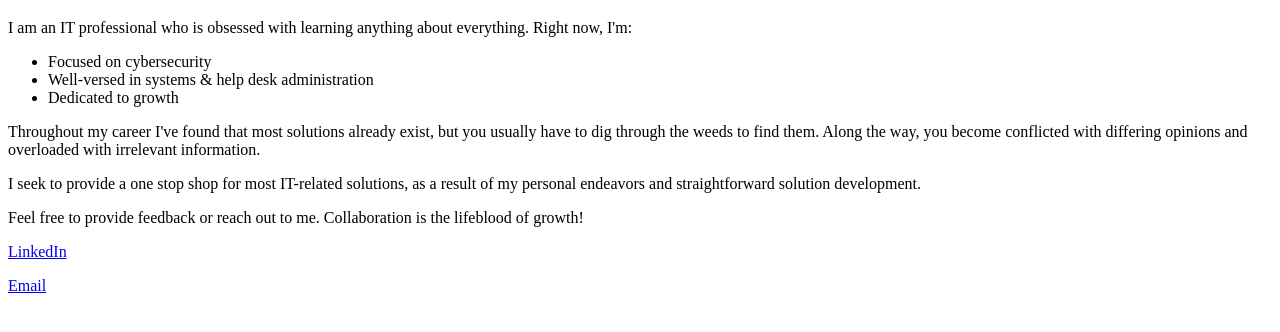
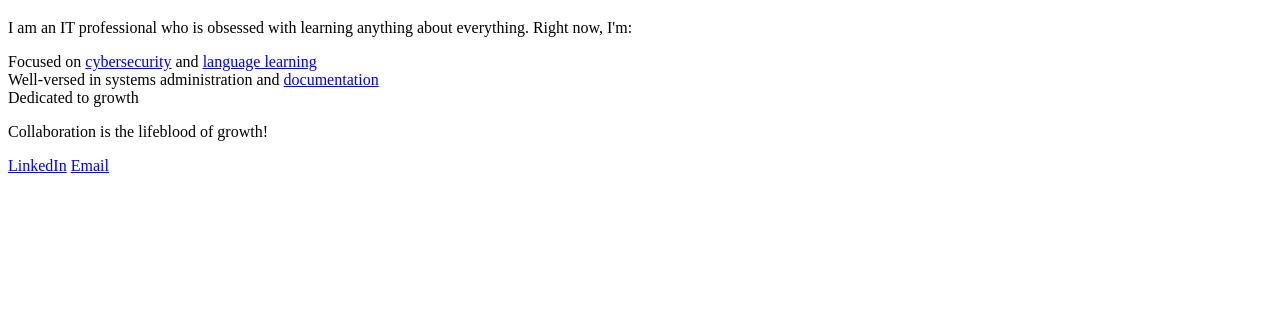
Before and after one commit to dub0ught/dub0ught.github.io, a plain HTML site: page index.html in a window 1280 px wide. Shown: the part 62-394 px from the top of the page. Drawn offline with Linux system fonts and the light colour scheme.

Commit message:
Adding submenus

```diff
--- a/index.html
+++ b/index.html
@@ -3,19 +3,14 @@
 <body>
 <h1>Howdy &#128075;</h1>
 <p>I am an IT professional who is obsessed with learning anything about everything. Right now, I'm:</p>
-<ul>
-    <li>Focused on cybersecurity</li>
-    <li>Well-versed in systems & help desk administration</li>
-    <li>Dedicated to growth</li>
-</ul>
+<dl>
+    <dt>Focused on <a href="/it/cybersecurity.html">cybersecurity</a> and <a href="/language/language.html">language learning</a></a></dt>
+    <dt>Well-versed in systems administration and <a href="/it/solutions.html">documentation</a></dt>
+    <dt>Dedicated to growth</dt>
+</dl>
 </p>
-<p>Throughout my career I've found that most solutions already exist, but you usually have to dig through the weeds to find them. Along the way, you become conflicted with differing opinions and overloaded with irrelevant information.</p>
-<p>I seek to provide a one stop shop for most IT-related solutions, as a result of my personal endeavors and straightforward solution development.</p>
-</p>
-<p>Feel free to provide feedback or reach out to me. Collaboration is the lifeblood of growth!</p>
-</p>
+<p>Collaboration is the lifeblood of growth!</p>
 <a href="https://www.linkedin.com/in/suraj-ganguly">LinkedIn</a>
-</p>
 <a href="mailto:suraj@shaman-networks.net">Email</a>
 </body>
 </html>
```
Also changed, not shown: About/about.html (added, +5 -0 lines), IT/solutions.html (added, +2 -0 lines), IT/cybersecurity.html (added), Language/language.html (added), Music/music.html (added).
